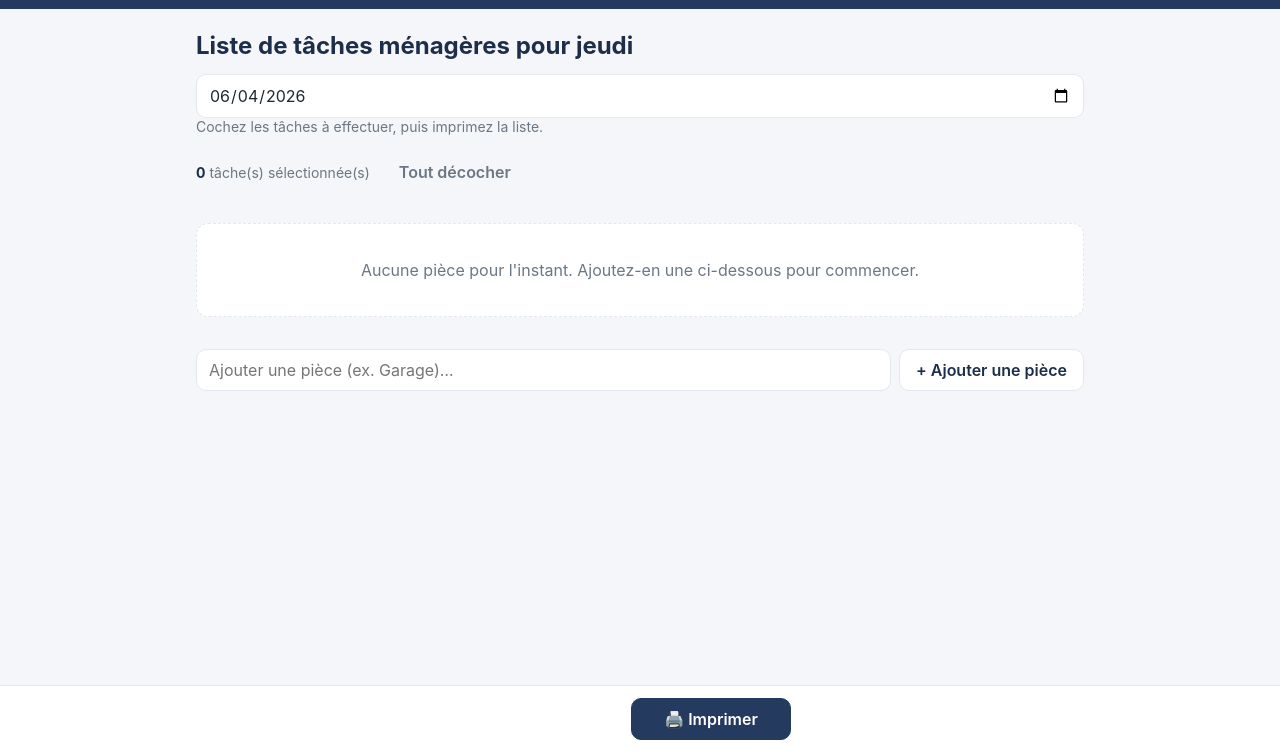
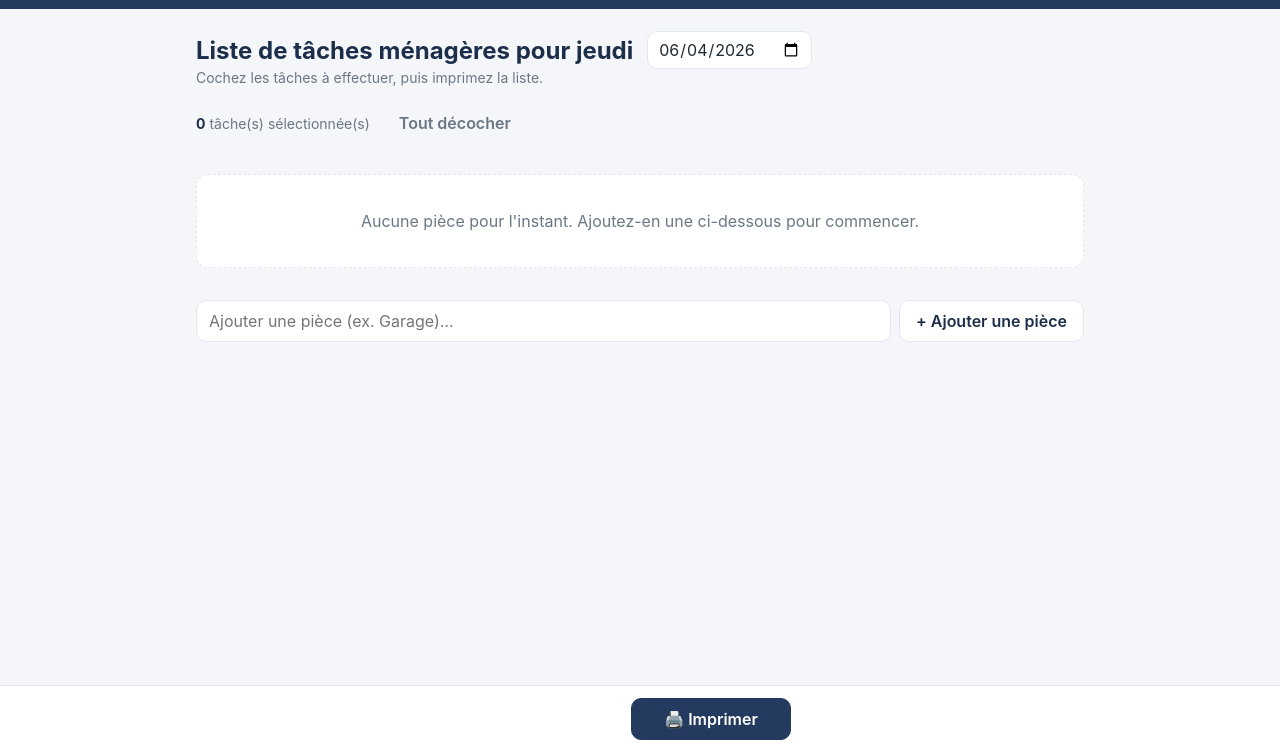
Before and after one commit to jinesch75/menage, a website: page Menage/public/index.html in a window 1280 px wide. Shown: the part 48-800 px from the top of the page. Drawn offline with Linux system fonts and the light colour scheme; no server answers.

Commit message:
Fix date picker width so it stays on the title line

```diff
--- a/Menage/public/styles.css
+++ b/Menage/public/styles.css
@@ -72,7 +72,7 @@ h1 { font-size: 24px; margin: 0 0 2px; color: var(--navy-700); }
   flex-wrap: wrap;
 }
 .title-line h1 { margin: 0; }
-.title-date {
+input[type="date"].title-date {
   width: auto;
   flex: 0 0 auto;
   padding: 7px 10px;
```
